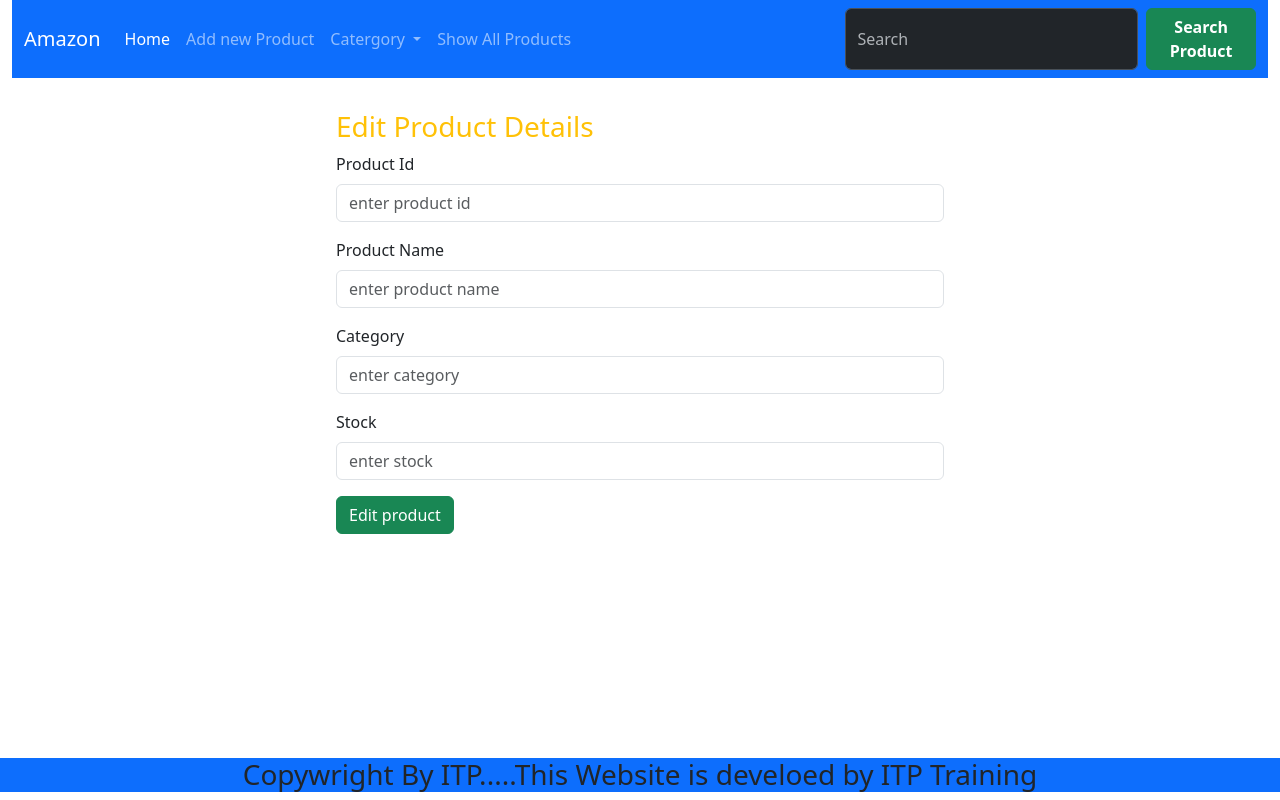
After one commit to sonaliitp1/ITPM-Django-JUNE-JULY, a Django app: template ORMAndShell/product/templates/edit.html in a window 1280 px wide. The commit adds this page. Run offline with Django 5.2, Linux system fonts and the light colour scheme; the template is opened without the code that fills it, so the values that code supplies are empty.

Commit message:
PUT and Delete

```diff
--- /dev/null
+++ b/ORMAndShell/product/templates/edit.html
@@ -0,0 +1,40 @@
+{% extends 'base.html' %}
+
+{% block content %}
+
+<div class="w-50 m-auto p-3 mt-3">
+    <h3 class="text-warning">Edit Product Details</h3>
+<form action="{% url 'add' %}" method="POST">
+    {% csrf_token %}
+
+    <div class="mb-3">
+    <label  class="form-label">Product Id</label>
+    <input type="number" class="form-control" placeholder="enter product id" name="pid" value={{obj.pid}} readonly>
+    </div>
+
+     <div class="mb-3">
+    <label  class="form-label">Product Name</label>
+    <input type="text" class="form-control" placeholder="enter product name" name="pname" value={{obj.pname}}>
+    </div>
+
+     <div class="mb-3">
+    <label  class="form-label">Category</label>
+    <input type="text" class="form-control" placeholder="enter category" name="category" value={{obj.category}}>
+    </div>
+
+     <div class="mb-3">
+    <label  class="form-label">Stock</label>
+    <input type="number" class="form-control" placeholder="enter stock" name="stock" value="{{obj.stock}}">
+    </div>
+
+    <div>
+        <input type="submit" class="btn btn-success" value="Edit product">
+    </div>
+
+
+</form>
+</div>
+
+
+
+{% endblock %}
--- a/ORMAndShell/product/templates/showproducts.html
+++ b/ORMAndShell/product/templates/showproducts.html
@@ -10,6 +10,7 @@
       <th scope="col">Product Name</th>
       <th scope="col">Catergory</th>
       <th scope="col">Stock</th>
+      <th scope="col" colspan="2">Action</th>
     </tr>
   </thead>
   <tbody>
@@ -19,6 +20,8 @@
       <td>{{i.pname}}</td>
       <td>{{i.category}}</td>
       <td>{{i.stock}}</td>
+      <td><a href="{% url 'edit' i.pid %}" class="btn btn-primary">Edit</a></td>
+      <td><a href="{% url 'delete' i.pid %}" class="btn btn-danger">Delete</a></td>
     </tr>
     {% endfor %}
     </tbody>
--- a/ORMAndShell/product/urls.py
+++ b/ORMAndShell/product/urls.py
@@ -5,5 +5,7 @@ from .import views
 urlpatterns = [
     path('',views.home,name='home'),
     path('s/',views.showproduct,name='show'),
-    path('a/',views.addproduct,name='add')
+    path('a/',views.addproduct,name='add'),
+    path('edit/<int:id>',views.edit,name='edit'),
+    path('delete/<int:id>',views.delete,name='delete')
 ]
```
Also changed, not shown: ORMAndShell/product/views.py (+22 -0 lines).
